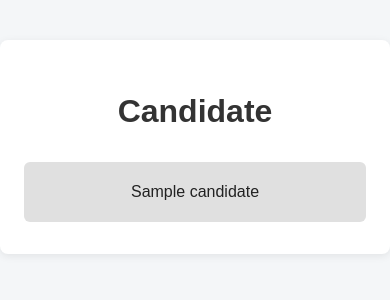
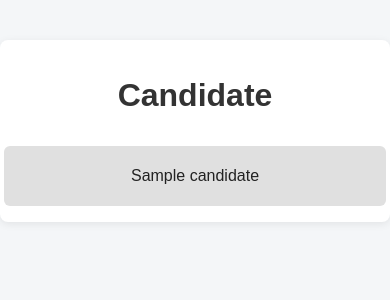
Before and after one commit to JacobLanIsMe/auto_trade, a Django app: template backend/api_service/templates/candidates.html in a window 390 px wide. Shown: the top 300 px of the page. Run offline with Django 5.2, Linux system fonts and the light colour scheme; the template is opened without the code that fills it: most values are stand-ins (such as "Sample title", 1, 10 or a date in 2020).

Commit message:
Refactor candidates.html for responsive design; update grid layout and button styles

```diff
--- a/backend/api_service/templates/candidates.html
+++ b/backend/api_service/templates/candidates.html
@@ -2,6 +2,7 @@
 <html>
 <head>
     <title>Candidates</title>
+    <meta name="viewport" content="width=device-width, initial-scale=1">
     <style>
         body {
             font-family: Arial, sans-serif;
@@ -15,7 +16,9 @@
             background: #fff;
             border-radius: 8px;
             box-shadow: 0 2px 8px rgba(0,0,0,0.08);
-            padding: 32px 24px;
+            padding: 32px 16px;
+            box-sizing: border-box;
+            width: 100%;
         }
         h1 {
             text-align: center;
@@ -23,7 +26,7 @@
         }
         .candidate-grid {
             display: grid;
-            grid-template-columns: repeat(6, 1fr);
+            grid-template-columns: repeat(auto-fit, minmax(160px, 1fr));
             gap: 16px;
             margin-top: 32px;
         }
@@ -40,9 +43,11 @@
             text-align: center;
             min-height: 60px;
             box-sizing: border-box;
+            white-space: normal;
+            word-break: break-word;
         }
         .candidate-btn.holding {
-            background: #757575; /* lighter grey for holding */
+            background: #757575;
             color: #fff;
         }
         .candidate-btn:hover {
@@ -53,24 +58,9 @@
             color: #888;
             margin-top: 40px;
         }
-        @media (max-width: 1200px) {
-            .candidate-grid {
-                grid-template-columns: repeat(4, 1fr);
-            }
-        }
-        @media (max-width: 900px) {
-            .candidate-grid {
-                grid-template-columns: repeat(3, 1fr);
-            }
-        }
         @media (max-width: 700px) {
-            .candidate-grid {
-                grid-template-columns: repeat(2, 1fr);
-            }
-        }
-        @media (max-width: 500px) {
-            .candidate-grid {
-                grid-template-columns: 1fr;
+            .container {
+                padding: 16px 4px;
             }
         }
     </style>
```
